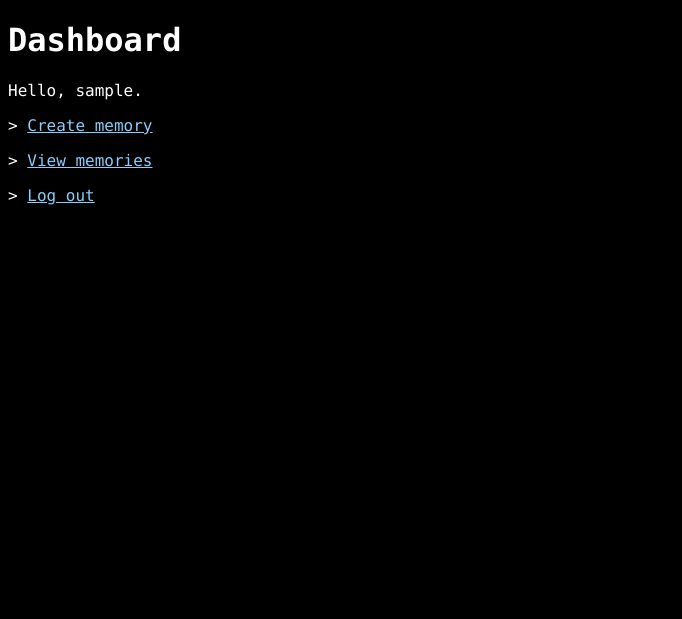
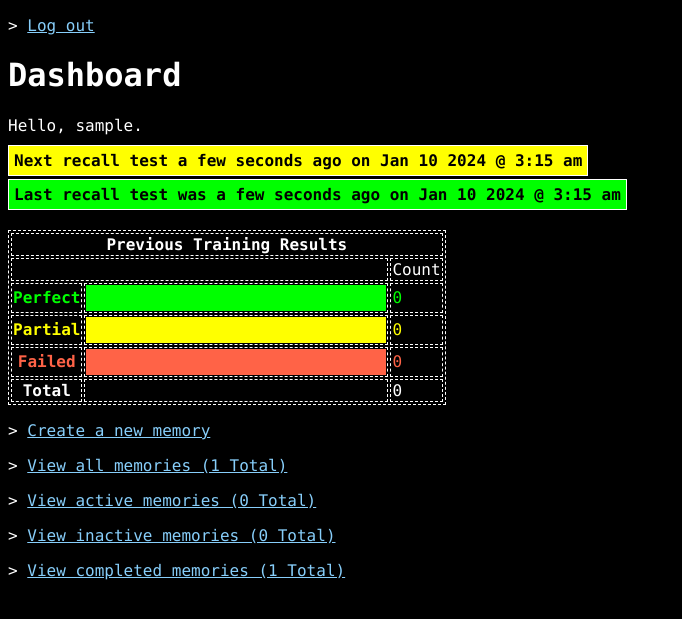
Before and after one commit to theara-y/memory_bot, a Flask app: page /dashboard in a window 1280 px wide. Shown: the top 619 px of the page, without its empty margins (0-682 px from the left). Run offline with Flask 3, Linux system fonts and the light colour scheme; a user stored in the database is signed in; tables that the repository leaves empty hold one stand-in row (values such as "Sample post"); some libraries are stand-ins or nearby versions.

Commit message:
dashboard css

```diff
--- a/src/app/routes.py
+++ b/src/app/routes.py
@@ -25,7 +25,23 @@ def index():
 
 @bp.route('/dashboard')
 def dashboard():
-    return render_template('app/dashboard.html')
+    current_timestamp = datetime.utcnow()
+
+    stats = db.session.query(
+        db.func.count().filter(Memory.user_id==current_user.id).label('total_memories'),
+        db.func.count().filter(Memory.user_id==current_user.id, Memory.training_status=='active').label('active'),
+        db.func.count().filter(Memory.user_id==current_user.id, Memory.training_status=='inactive').label('inactive'),
+        db.func.count().filter(Memory.user_id==current_user.id, Memory.training_status=='completed').label('completed'),
+        db.func.sum(Memory.total_recall_count).filter(Memory.user_id==current_user.id).label('total_recall_attempts'),
+        db.func.count().filter(Memory.user_id==current_user.id, Memory.training_status=='active', Memory.last_recall_outcome=='perfect').label('perfect'),
+        db.func.count().filter(Memory.user_id==current_user.id, Memory.training_status=='active', Memory.last_recall_outcome=='partial').label('partial'),
+        db.func.count().filter(Memory.user_id==current_user.id, Memory.training_status=='active', Memory.last_recall_outcome=='failed').label('failed'),
+        db.func.max(Memory.last_recall_at).filter(Memory.user_id==current_user.id, Memory.training_status=='active').label('last_recall_at'),
+        db.func.min(Memory.next_recall_at).filter(Memory.user_id==current_user.id, Memory.training_status=='active').label('next_recall_at'),
+        db.func.count().filter(Memory.user_id==current_user.id, Memory.training_status=='active', Memory.next_recall_at<=current_timestamp).label('memories_to_test'),
+    ).one()
+
+    return render_template('app/dashboard.html', stats=stats)
 
 
 @bp.route('/create_memory', methods=['GET', 'POST'])
--- /dev/null
+++ b/src/static/css/app/dashboard.css
@@ -0,0 +1,46 @@
+table, th, td {
+    border: 1px dashed white;
+    margin-top: 26px;
+}
+
+.bar {
+    width: 300px;
+    height: 26px;
+}
+
+#perfect-bar {
+    width: 100%;
+    height: 100%;
+    background-color: lime;
+}
+
+#partial-bar {
+    width: 100%;
+    height: 100%;
+    background: yellow;
+}
+
+#failed-bar {
+    width: 100%;
+    height: 100%;
+    background: tomato;
+}
+
+.appt-box {
+    margin-bottom: 15px;
+}
+
+.appt {
+    border: 1px solid white;
+    padding: 5px;
+    font-weight: bold;
+    color: black;
+}
+
+.next-appt {
+    background: yellow;
+}
+
+.last-appt {
+    background: lime;
+}
--- a/src/static/css/base.css
+++ b/src/static/css/base.css
@@ -21,14 +21,14 @@ form button {
   /* margin-top: 5px; */
 }
 
-.success-msgs {
+.success {
   color: lime;
 }
 
-.error-msgs {
+.error {
   color: tomato;
 }
 
-.warning-msgs {
+.warning {
   color: yellow;
 }
--- a/src/templates/app/dashboard.html
+++ b/src/templates/app/dashboard.html
@@ -1,13 +1,91 @@
 {% extends 'base.html' %}
+
+{% block styles %}
+<link rel="stylesheet" type="text/css" href="/static/css/app/dashboard.css">
+{% endblock %}
 
 {% from 'macros.html' import link %}
 
 {% block content %}
+{{ link('auth.logout', 'Log out') }}
+
 <h1>Dashboard</h1>
 <p>Hello, {{ current_user.username }}.</p>
 
-{{ link('app.create_memory', 'Create memory') }}
-{{ link('app.view_memories', 'View memories') }}
-{{ link('auth.logout', 'Log out') }}
+<div class="appt-box">
+<span class="appt next-appt">Next recall test {{ moment(stats.next_recall_at).fromNow() }} on {{ moment(stats.next_recall_at).format('MMM DD YYYY @ h:mm a') }}</span>
+</div>
+<div class="appt-box">
+<span class="appt last-appt">Last recall test was {{ moment(stats.last_recall_at).fromNow() }} on {{ moment(stats.last_recall_at).format('MMM DD YYYY @ h:mm a') }}</span>
+</div>
+
+{% if stats.memories_to_test %}
+<p>There are {{ stats.memories_to_test }} pending memories.</p>
+{{ link('app.next_memory_test', 'Test memories') }}
+{% endif %}
+
+<table>
+    <tr>
+        <th colspan="3">Previous Training Results</th>
+    </tr>
+    <tr>
+        <td colspan="2"></td>
+        <td>
+            Count
+        </td>
+    </tr>
+    <tr>
+        <th class="success">Perfect</th>
+        <td class="bar"><div id="perfect-bar" data-val="{{ stats.perfect }}"></div></td>
+        <td class="success">{{ stats.perfect }}</td>
+    </tr>
+    <tr>
+        <th class="warning">Partial</th>
+        <td class="bar"><div id="partial-bar" data-val="{{ stats.partial }}"></div></td>
+        <td class="warning">{{ stats.partial }}</td>
+    </tr>
+    <tr>
+        <th class="error">Failed</th>
+        <td class="bar"><div id="failed-bar" data-val="{{ stats.failed }}"></div></td>
+        <td class="error">{{ stats.failed }}</td>
+    </tr>
+    <tr>
+        <th>Total</th>
+        <td></td>
+        <td>{{ stats.active }}</td>
+    </tr>
+</table>
+
+{{ link('app.create_memory', 'Create a new memory') }}
+
+{% with display = 'View all memories (' ~ stats.total_memories ~ ' Total)' %}
+{{ link('app.view_memories', display) }}
+{% endwith %}
+
+{% with display = 'View active memories (' ~ stats.active ~ ' Total)' %}
+{{ link('app.view_memories', display) }}
+{% endwith %}
+
+{% with display = 'View inactive memories (' ~ stats.inactive ~ ' Total)' %}
+{{ link('app.view_memories', display) }}
+{% endwith %}
+
+{% with display = 'View completed memories (' ~ stats.completed ~ ' Total)' %}
+{{ link('app.view_memories', display) }}
+{% endwith %}
 
 {% endblock %}
+
+{% block scripts %}
+<script>
+    const perfect = parseInt($('#perfect-bar').data('val'))
+    const partial = parseInt($('#partial-bar').data('val'))
+    const failed = parseInt($('#failed-bar').data('val'))
+
+    const total = perfect + partial + failed
+
+    $('#perfect-bar').css('width', perfect/total*100 + '%')
+    $('#partial-bar').css('width', partial/total*100 + '%')
+    $('#failed-bar').css('width', failed/total*100 + '%')
+</script>
+{% endblock %}
```
